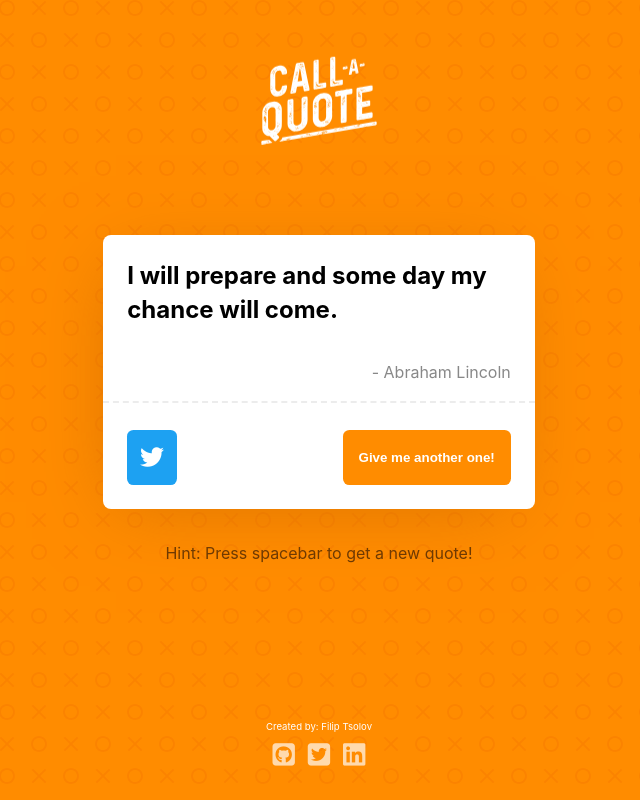
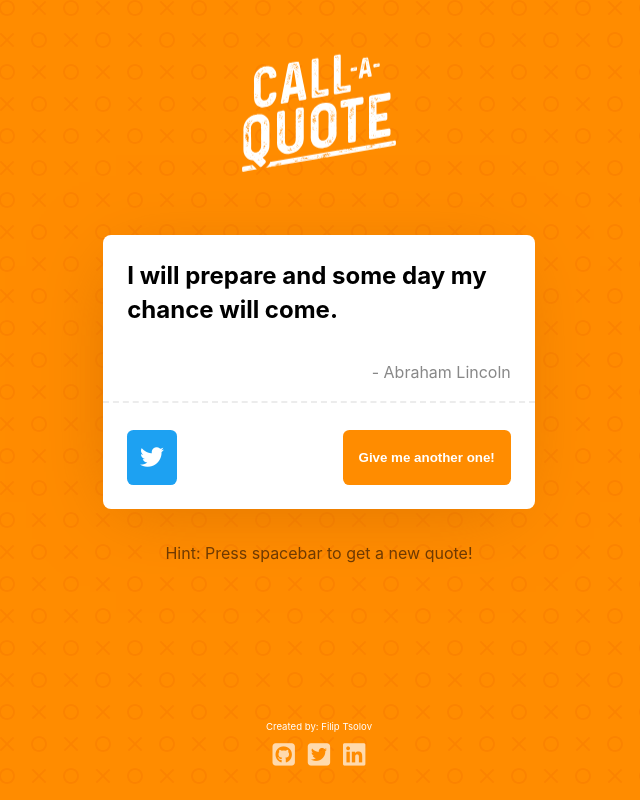
Before and after one commit to ftsolov/quote-generator-react, a React (Create React App) app: page / in a window 1280 px wide. Shown: the whole page, without its empty margins (321-961 px from the left). Built offline with nearby package versions, Linux system fonts and the light colour scheme.

Commit message:
updated logo size

```diff
--- a/src/App.css
+++ b/src/App.css
@@ -39,10 +39,10 @@ button:hover {
 }
 
 .logo {
-  animation: moveUpDown 3s ease-in-out infinite;
+  animation: moveUpDown 4s ease-in-out infinite;
   position: absolute;
   top: 3.5rem;
-  height: 90px;
+  height: 120px;
   margin: 0 auto;
   width: 100vw;
 }
```
